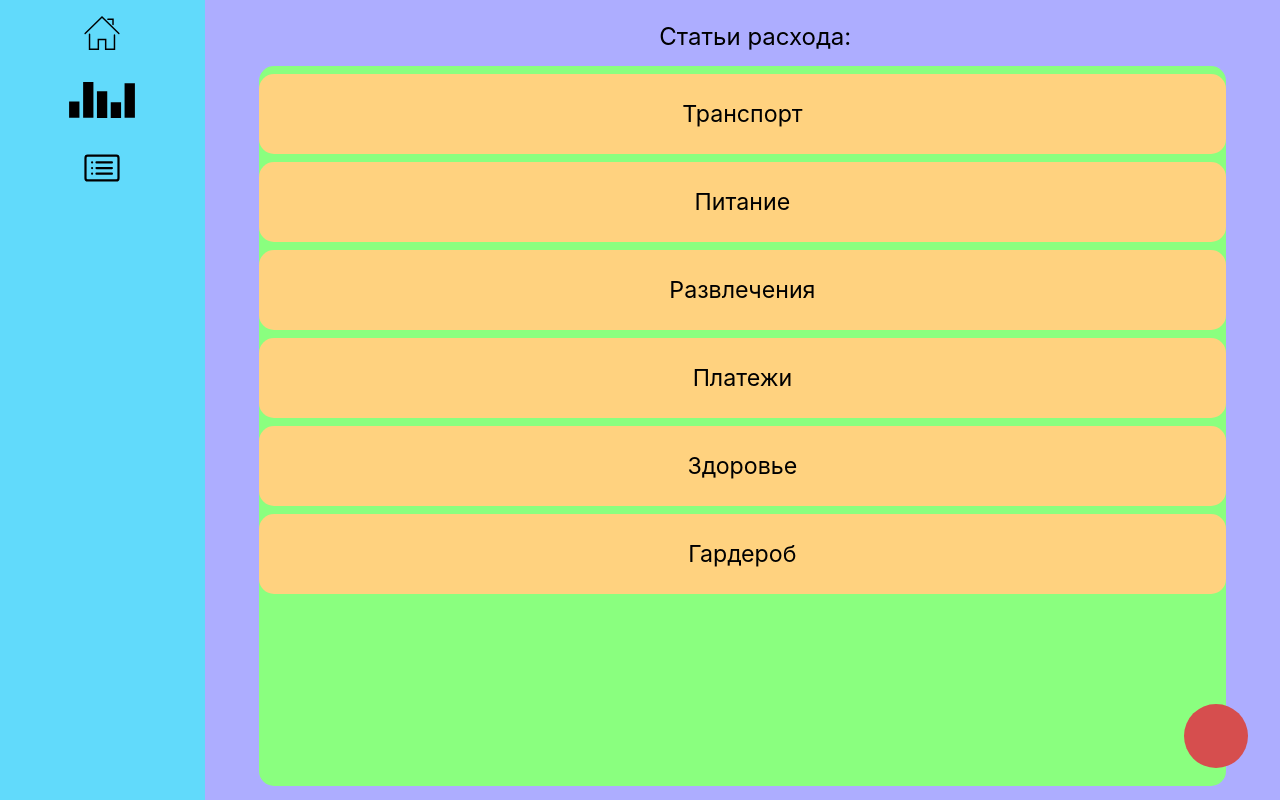
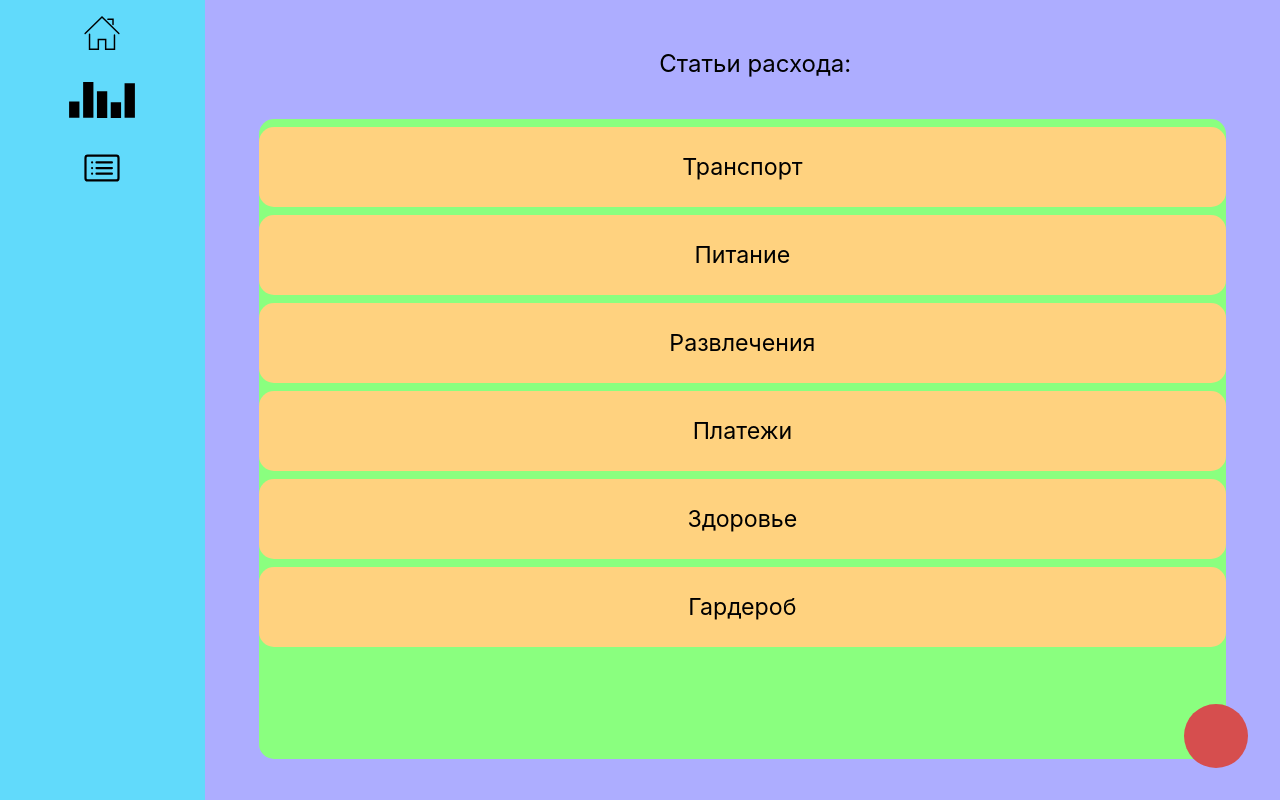
Before and after one commit to CatchOnGenjutsu/money-accounting, a React (Create React App) app: page /overview in a window 1280 px wide. Built offline with nearby package versions, Linux system fonts and the light colour scheme.

Commit message:
added styles to the overview component

```diff
--- a/src/App.css
+++ b/src/App.css
@@ -354,7 +354,9 @@
 
 .overview-main-block {
   position: absolute;
-  inset: 0;
+  width: 100vw;
+  height: 100vh;
+  /* inset: 0; */
   display: flex;
   flex-direction: row;
 }
@@ -367,3 +369,28 @@
   justify-content: space-evenly;
   align-items: center;
 }
+
+.overview-list-name {
+  font-size: 3vh;
+  margin: 1vh 0 0 2vw;
+}
+
+.overview-list {
+  width: 90%;
+  height: 80vh;
+  background-color: rgb(138, 255, 127);
+  border-radius: 15px;
+  overflow-y: scroll;
+  font-size: 2.9vh;
+}
+
+.overview-element-list {
+  display: flex;
+  align-items: center;
+  justify-content: center;
+  width: 100%;
+  min-height: 10vh;
+  background-color: rgb(255, 210, 127);
+  border-radius: 15px;
+  margin: 1vh 0 1vh 0;
+}
--- a/src/components/OverviewPage.js
+++ b/src/components/OverviewPage.js
@@ -19,10 +19,10 @@ function OverviewPage({ closeOverview }) {
     <div className="overview-main-block">
       <NavBar />
       <div className="overview-content-block">
-        <p className="spending-list-name">Статьи расхода:</p>
-        <div className="spending-history-list">
+        <p className="overview-list-name">Статьи расхода:</p>
+        <div className="overview-list">
           {spendingArray.map((item) => (
-            <div key={item[1]} className="spending-element-list">
+            <div key={item[1]} className="overview-element-list">
               {item[0]}
             </div>
           ))}
```
